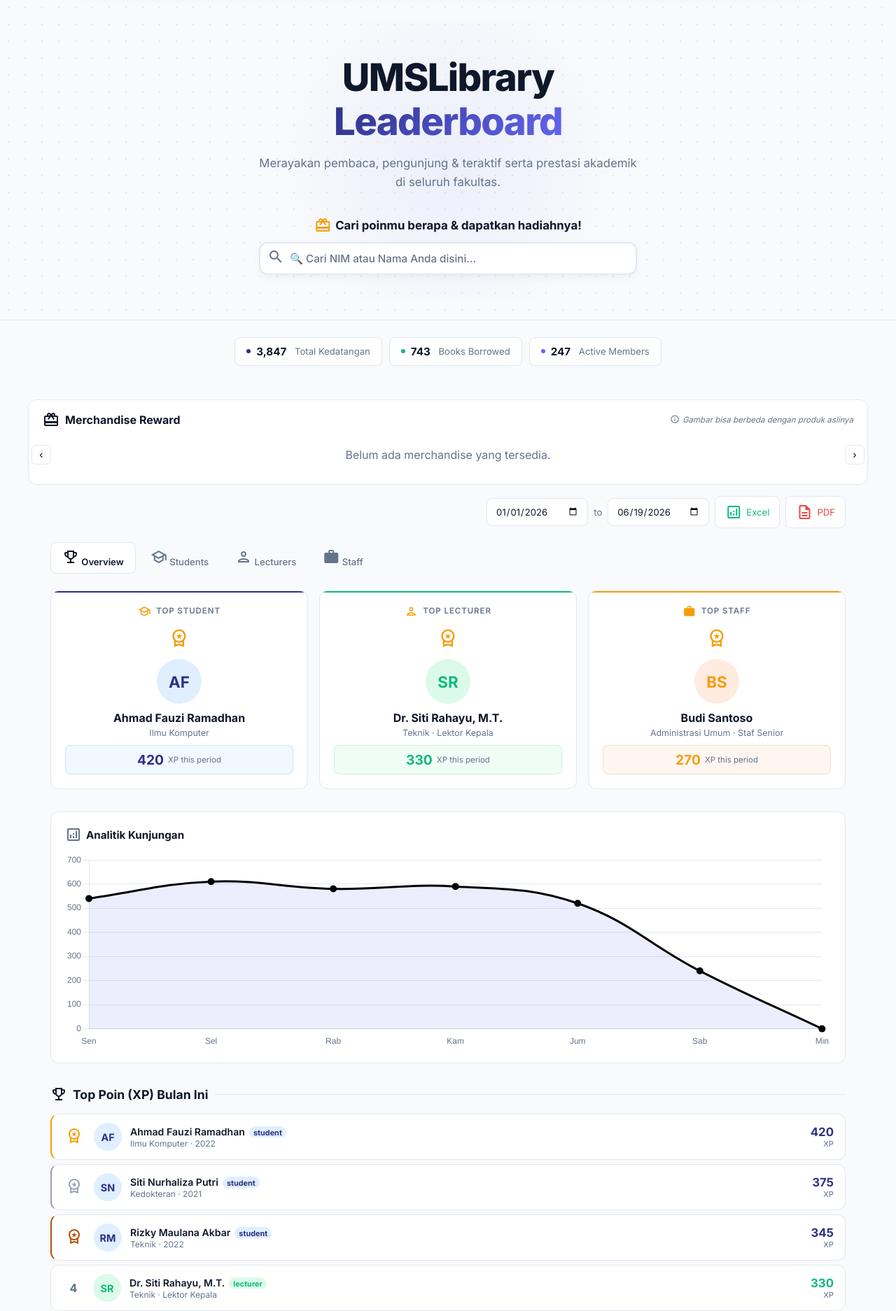
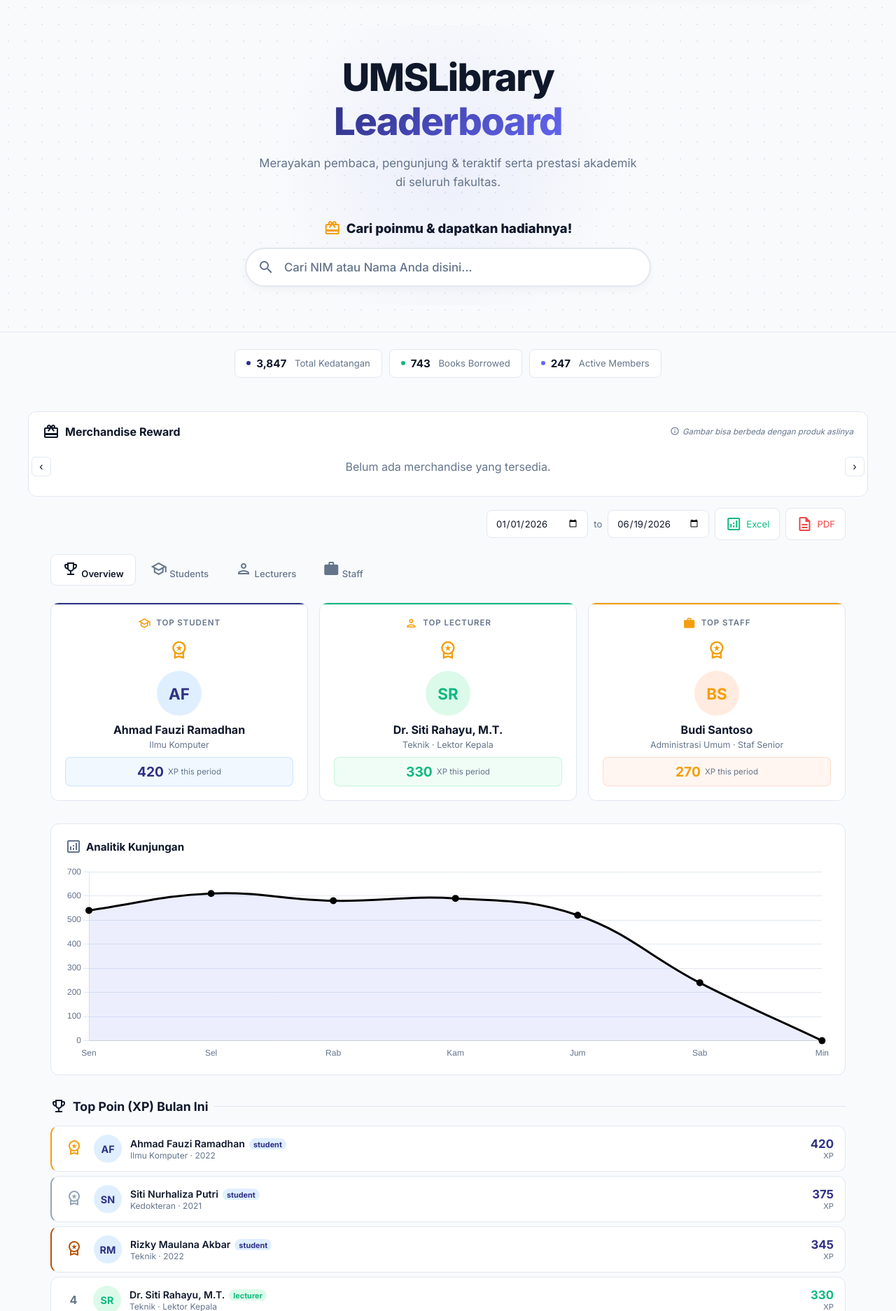
Before and after one commit to Haydar13D/libraryrank, a Django app: page / in a window 1280 px wide. Shown: the part 81-1955 px from the top of the page at 70% size. Run offline with Django 5.2, Linux system fonts and the light colour scheme; data that the repository does not hold is empty.

Commit message:
feat: implement frontend architecture including dynamic leaderboard UI, API integrations, and base layout templates

```diff
--- a/leaderboard/templates/leaderboard/base.html
+++ b/leaderboard/templates/leaderboard/base.html
@@ -10,7 +10,7 @@
   <link rel="preconnect" href="https://fonts.googleapis.com">
   <link href="https://fonts.googleapis.com/css2?family=Inter:wght@400;500;600;700;800&display=swap" rel="stylesheet">
   <link href="https://fonts.googleapis.com/icon?family=Material+Icons+Outlined" rel="stylesheet">
-  <link rel="stylesheet" href="{% static 'css/main.css' %}?v=17">
+  <link rel="stylesheet" href="{% static 'css/main.css' %}?v=20">
   <script src="https://cdn.jsdelivr.net/npm/chart.js"></script>
   <script>
     if (localStorage.getItem('theme') === 'dark' || (!('theme' in localStorage) && window.matchMedia('(prefers-color-scheme: dark)').matches)) {
@@ -24,11 +24,16 @@
   <header class="ums-header">
     <div class="header-left">
       <a href="https://library.ums.ac.id/" target="_blank" class="logo-lockup">
-        <img src="{% static 'img/UMS Lib Polos (1).png' %}" alt="UMS Library Logo" class="ums-logo-img"
-          onerror="this.style.display='none';">
-
+        <img src="{% static 'img/UMS Lib Polos (1).png' %}" alt="UMS Library Logo" class="ums-logo-img logo-light" onerror="this.style.display='none';">
+        <img src="{% static 'img/logo4.png' %}" alt="UMS Library Logo" class="ums-logo-img logo-dark" onerror="this.style.display='none';">
       </a>
     </div>
+
+    <style>
+      .logo-dark { display: none; }
+      html[data-theme='dark'] .logo-light { display: none; }
+      html[data-theme='dark'] .logo-dark { display: block; }
+    </style>
 
     <nav class="header-nav">
       <div class="nav-item">
@@ -72,7 +77,7 @@
     const CSRF_TOKEN = '{{ csrf_token }}';
   </script>
   <script src="https://cdnjs.cloudflare.com/ajax/libs/html2canvas/1.4.1/html2canvas.min.js"></script>
-  <script src="{% static 'js/main.js' %}?v=9"></script>
+  <script src="{% static 'js/main.js' %}?v=10"></script>
   <script>
     const themeBtn = document.getElementById('themeToggle');
     const themeIcon = document.getElementById('themeIcon');
--- a/leaderboard/templates/leaderboard/index.html
+++ b/leaderboard/templates/leaderboard/index.html
@@ -7,36 +7,36 @@
   <h1>UMSLibrary<br><span>Leaderboard</span></h1>
   <p>Merayakan pembaca, pengunjung &amp; teraktif serta prestasi akademik di seluruh fakultas.</p>
 
-  <div style="margin-top: 36px; max-width: 540px; margin-left: auto; margin-right: auto; text-align: left;">
+  <div style="margin-top: 40px; max-width: 580px; margin-left: auto; margin-right: auto; text-align: left; position: relative; z-index: 10;">
     <h3
-      style="font-size: 1.05rem; color: var(--text); margin-bottom: 12px; display: flex; align-items: center; justify-content: center; gap: 6px;">
+      style="font-size: 1.15rem; color: var(--text); font-weight: 800; margin-bottom: 16px; display: flex; align-items: center; justify-content: center; gap: 8px;">
       <span class="material-icons-outlined" style="color: var(--gold);">redeem</span>
-      Cari poinmu berapa & dapatkan hadiahnya!
+      Cari poinmu & dapatkan hadiahnya!
     </h3>
-    <div class="search-wrap" style="width: 100%;">
+
+    <div class="search-wrap" style="width: 100%; position: relative;">
+      <input type="text" id="searchInput" placeholder="Cari NIM atau Nama Anda disini..." value="{{ search_q }}">
       <span class="search-icon"><span class="material-icons-outlined">search</span></span>
-      <input type="text" id="searchInput" placeholder="🔍 Cari NIM atau Nama Anda disini..." value="{{ search_q }}">
     </div>
 
     <!-- Quick Search Result -->
-    <div id="searchResultQuick"
-      style="display: none; margin-top: 14px; background: var(--surface); border: 2px solid var(--primary); box-shadow: 0 4px 12px rgba(129, 140, 248, 0.15); border-radius: 12px; padding: 12px 16px; align-items: center; justify-content: space-between; text-align: left; transition: transform 0.2s;">
-      <div style="display: flex; align-items: center; gap: 12px;">
+    <div id="searchResultQuick" class="premium-quick-card" style="display: none;">
+      <div style="display: flex; align-items: center; gap: 14px;">
         <div id="quickAvatar"
-          style="width:44px; height:44px; border-radius:50%; display:flex; align-items:center; justify-content:center; font-weight:bold; font-size: 1.1rem; flex-shrink: 0;">
+          style="width:52px; height:52px; border-radius:50%; display:flex; align-items:center; justify-content:center; font-weight:800; font-size: 1.25rem; flex-shrink: 0; box-shadow: 0 4px 12px rgba(0,0,0,0.1);">
         </div>
         <div style="overflow: hidden;">
           <div id="quickName"
-            style="font-weight: 700; color: var(--text); font-size: 0.95rem; white-space: nowrap; overflow: hidden; text-overflow: ellipsis;">
+            style="font-weight: 800; color: var(--text); font-size: 1.05rem; white-space: nowrap; overflow: hidden; text-overflow: ellipsis; margin-bottom: 2px;">
           </div>
           <div id="quickFaculty"
-            style="font-size: 0.8rem; color: var(--muted); white-space: nowrap; overflow: hidden; text-overflow: ellipsis;">
+            style="font-size: 0.85rem; color: var(--muted); white-space: nowrap; overflow: hidden; text-overflow: ellipsis;">
           </div>
         </div>
       </div>
       <div style="text-align: right; flex-shrink: 0;">
-        <div id="quickXP" style="font-weight: 800; font-size: 1.2rem; color: var(--primary);"></div>
-        <div style="font-size: 0.7rem; font-weight: 700; color: var(--muted); text-transform: uppercase;">Total XP</div>
+        <div id="quickXP" style="font-weight: 900; font-size: 1.4rem; color: var(--primary); letter-spacing: -0.5px; text-shadow: 0 2px 8px rgba(129, 140, 248, 0.3);"></div>
+        <div style="font-size: 0.75rem; font-weight: 800; color: var(--muted); text-transform: uppercase; letter-spacing: 1px;">Total XP</div>
       </div>
     </div>
 
@@ -104,6 +104,10 @@
 </div>
 
 <style>
+  @keyframes spinLoading {
+    0% { transform: rotate(0deg); }
+    100% { transform: rotate(360deg); }
+  }
   .merch-slide:hover {
     border-color: var(--surface3);
   }
--- a/static/css/main.css
+++ b/static/css/main.css
@@ -391,36 +391,73 @@ body { padding-top: 80px; }
 .search-wrap input {
   width: 100%;
   background: var(--surface);
+  backdrop-filter: blur(8px);
   border: 2px solid var(--border);
-  border-radius: 12px;
-  padding: 12px 16px 12px 42px;
+  border-radius: 50px;
+  padding: 16px 20px 16px 54px;
   color: var(--text);
   font-family: 'Inter', sans-serif;
-  font-size: .95rem;
-  font-weight: 500;
+  font-size: 1.05rem;
+  font-weight: 600;
   outline: none;
-  transition: all .2s ease;
+  transition: all .3s cubic-bezier(0.25, 0.8, 0.25, 1);
   box-shadow: 0 4px 12px rgba(0, 0, 0, 0.04);
 }
 
 .search-wrap input:hover {
-  border-color: var(--primary-light);
+  border-color: rgba(129, 140, 248, 0.6);
+  box-shadow: 0 8px 24px rgba(129, 140, 248, 0.12);
+  transform: translateY(-2px);
 }
 
 .search-wrap input:focus {
   border-color: var(--primary);
-  box-shadow: 0 0 0 4px rgba(129, 140, 248, 0.2);
+  box-shadow: 0 0 0 4px rgba(129, 140, 248, 0.25), 0 12px 40px rgba(129, 140, 248, 0.15);
+  transform: translateY(-2px);
+  background: var(--surface);
 }
 
-.search-wrap input::placeholder { color: var(--muted); }
+.search-wrap input::placeholder { color: var(--muted); font-weight: 500; }
 
 .search-icon {
   position: absolute;
-  left: 12px;
-  top: 50%;
-  transform: translateY(-50%);
+  left: 18px;
+  top: 0;
+  height: 100%;
   color: var(--muted);
   pointer-events: none;
+  display: flex;
+  align-items: center;
+  justify-content: center;
+  transition: all 0.3s ease;
+}
+
+.search-wrap input:focus ~ .search-icon {
+  color: var(--primary);
+}
+
+.search-wrap input:hover ~ .search-icon {
+  color: var(--primary);
+}
+
+.premium-quick-card {
+  margin-top: 20px;
+  background: var(--surface);
+  border: 2px solid var(--primary-light);
+  box-shadow: 0 16px 40px rgba(129, 140, 248, 0.2);
+  border-radius: 16px;
+  padding: 14px 20px;
+  align-items: center;
+  justify-content: space-between;
+  text-align: left;
+  transition: all 0.3s cubic-bezier(0.25, 0.8, 0.25, 1);
+  backdrop-filter: blur(12px);
+}
+
+.premium-quick-card:hover {
+  border-color: var(--primary);
+  box-shadow: 0 20px 50px rgba(129, 140, 248, 0.3);
+  transform: translateY(-4px) scale(1.02);
 }
 
 .date-input {
--- a/static/js/main.js
+++ b/static/js/main.js
@@ -136,10 +136,17 @@ async function fetchOverview(params) {
 
 async function updateQuickSearch(q) {
   const quickCard = document.getElementById('searchResultQuick');
+  const searchIcon = document.querySelector('.search-icon');
+
   if (!quickCard) return;
   if (!q || q.length < 3) {
     quickCard.style.display = 'none';
+    if (searchIcon) searchIcon.innerHTML = '<span class="material-icons-outlined">search</span>';
     return;
+  }
+
+  if (searchIcon) {
+    searchIcon.innerHTML = '<span class="material-icons-outlined" style="animation: spinLoading 1s linear infinite;">autorenew</span>';
   }
 
   try {
@@ -171,7 +178,9 @@ async function updateQuickSearch(q) {
     } else {
       quickCard.style.display = 'none';
     }
-  } catch(e) {}
+  } catch(e) {} finally {
+    if (searchIcon) searchIcon.innerHTML = '<span class="material-icons-outlined">search</span>';
+  }
 }
 
 async function fetchRole(role, params) {
```
Also changed, not shown: static/img/library_bg.png (deleted), static/img/logo4.png (added).
